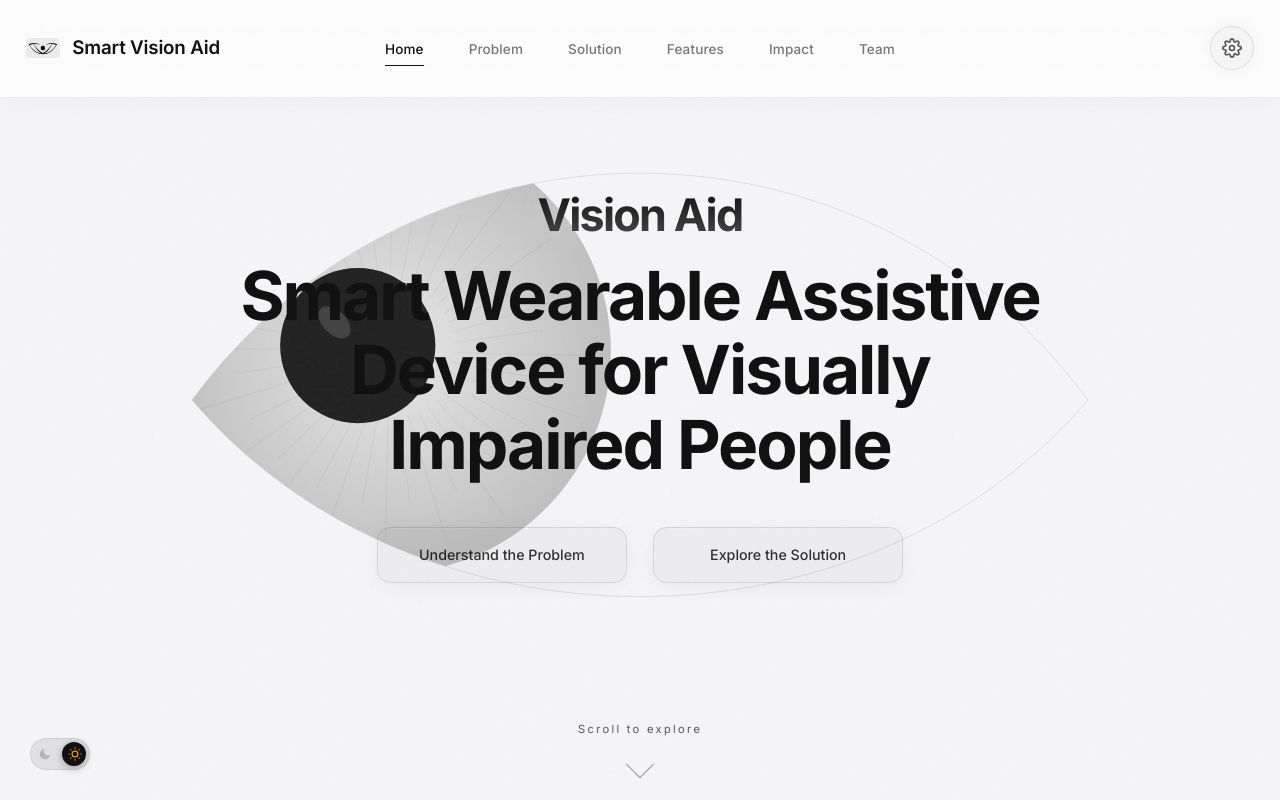
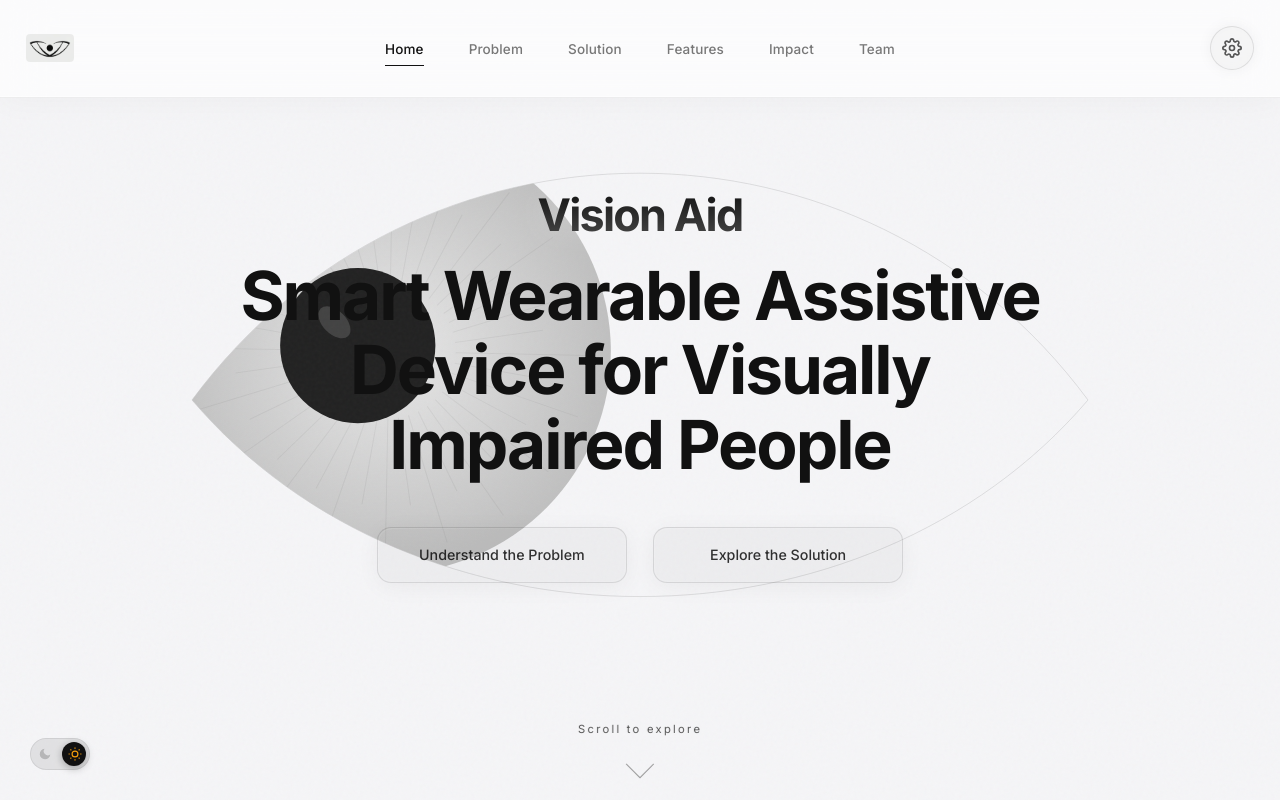
Before and after one commit to entr0py-y/VisionAid, a website: page public/index.html in a window 1280 px wide. Drawn offline with Linux system fonts and the light colour scheme.

Commit message:
Remove navbar text and increase logo size

```diff
--- a/public/index.html
+++ b/public/index.html
@@ -17,7 +17,6 @@
         <div class="nav-container">
           <a href="index.html" class="nav-logo">
             <img src="logo.png" alt="Smart Vision Aid Logo" class="logo-icon" />
-            <span>Smart Vision Aid</span>
           </a>
           <ul class="nav-menu">
             <li><a href="index.html" class="nav-link active">Home</a></li>
--- a/public/style.css
+++ b/public/style.css
@@ -374,7 +374,7 @@ a:hover {
 }
 
 .logo-icon {
-    width: 34px;
+    width: 48px;
     height: auto;
     object-fit: contain;
     border-radius: 4px;
```
